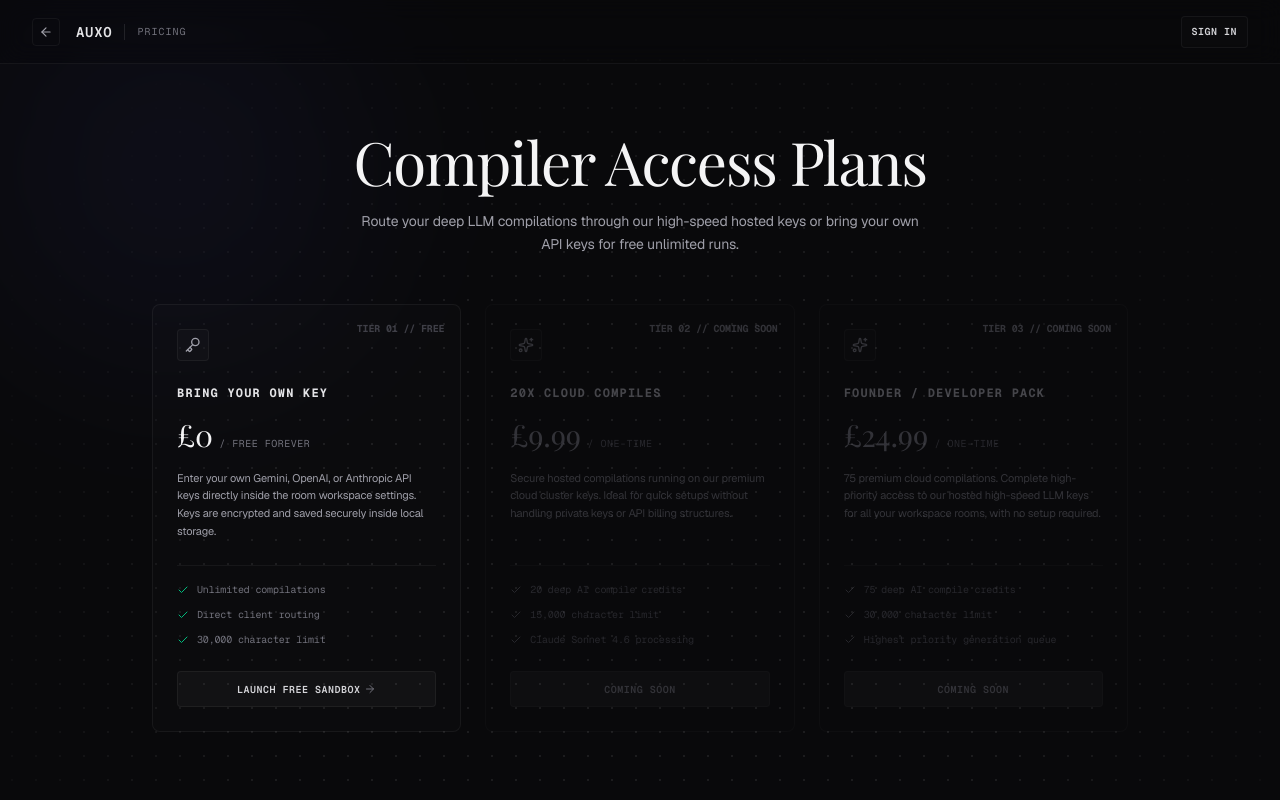
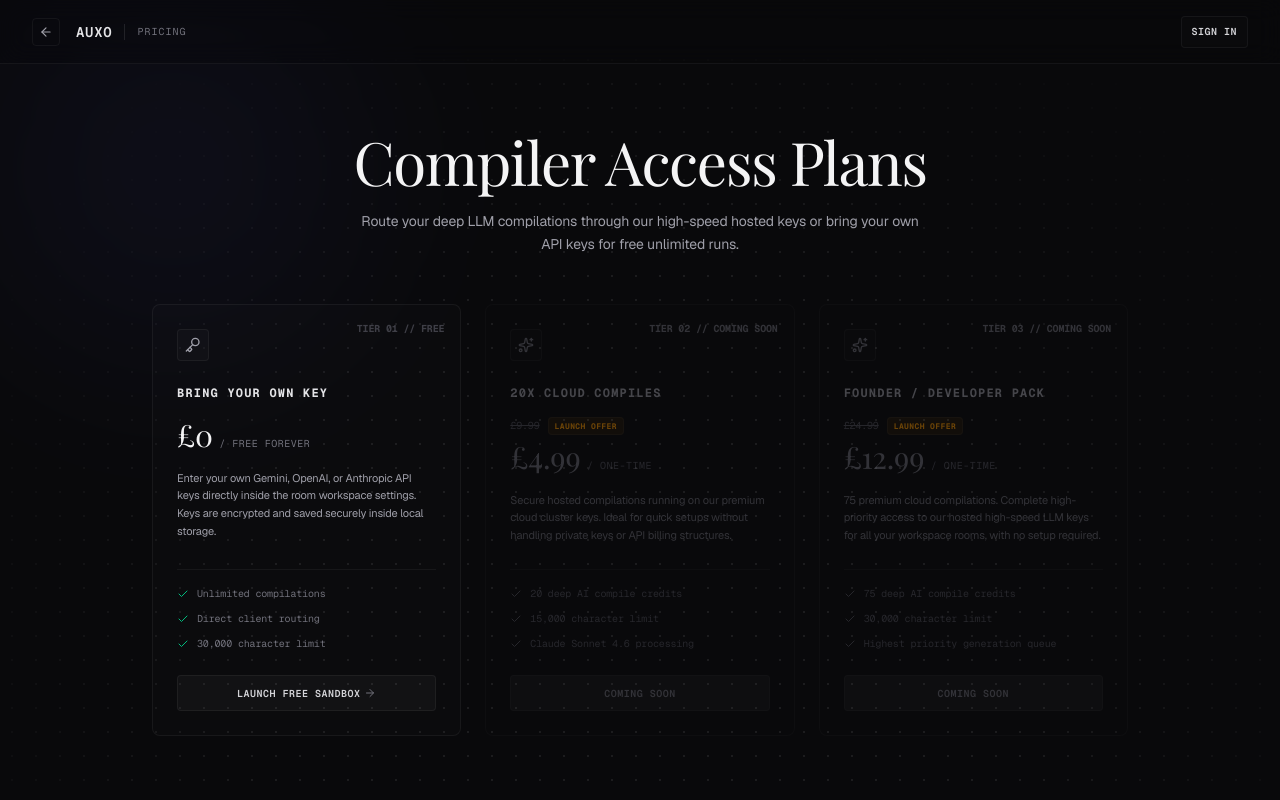
Before and after one commit to auxo-labs/Auxo, a Next.js app: page /pricing in a window 1280 px wide. Shown: the top 800 px of the page. Built offline with nearby package versions, Linux system fonts and the light colour scheme; no server answers; a web font is replaced by a local one.

Commit message:
feat: implement launch pricing discounts with updated UI and adjusted Stripe checkout amounts

```diff
--- a/src/app/api/checkout/route.ts
+++ b/src/app/api/checkout/route.ts
@@ -37,7 +37,7 @@ export async function POST(request: NextRequest) {
 
     // Select pricing structure based on tier selection
     const isDeveloperPack = tier === 'lifetime' || tier === 'pro';
-    const priceAmount = isDeveloperPack ? 2499 : 999; // £24.99 GBP vs £9.99 GBP
+    const priceAmount = isDeveloperPack ? 1299 : 499; // £12.99 GBP vs £4.99 GBP
     const productName = isDeveloperPack ? 'Auxo Developer Pack' : 'Auxo 20x AI Compile Credit Pack';
     const productDesc = isDeveloperPack
       ? '75 premium deep LLM compiles grounded in live package registry metadata.'
--- a/src/app/pricing/pricing-client.tsx
+++ b/src/app/pricing/pricing-client.tsx
@@ -229,7 +229,11 @@ export function PricingClient() {
             <h3 className="text-xs font-mono tracking-widest text-zinc-400 uppercase font-bold">20x Cloud Compiles</h3>
 
             <div className="my-4">
-              <span className="font-serif text-3xl text-zinc-500 font-normal">£9.99</span>
+              <div className="flex items-center gap-2 mb-1">
+                <span className="text-[10px] font-mono text-zinc-600 line-through">£9.99</span>
+                <span className="px-1.5 py-0.5 rounded text-[8px] font-mono font-bold bg-amber-500/10 text-amber-500 border border-amber-500/15 tracking-wider">LAUNCH OFFER</span>
+              </div>
+              <span className="font-serif text-3xl text-zinc-500 font-normal">£4.99</span>
               <span className="text-[10px] font-mono text-zinc-600 tracking-wider"> / ONE-TIME</span>
             </div>
 
@@ -273,7 +277,11 @@ export function PricingClient() {
             <h3 className="text-xs font-mono tracking-widest text-zinc-400 uppercase font-bold">Founder / Developer Pack</h3>
 
             <div className="my-4">
-              <span className="font-serif text-3xl text-zinc-500 font-normal">£24.99</span>
+              <div className="flex items-center gap-2 mb-1">
+                <span className="text-[10px] font-mono text-zinc-600 line-through">£24.99</span>
+                <span className="px-1.5 py-0.5 rounded text-[8px] font-mono font-bold bg-amber-500/10 text-amber-500 border border-amber-500/15 tracking-wider">LAUNCH OFFER</span>
+              </div>
+              <span className="font-serif text-3xl text-zinc-500 font-normal">£12.99</span>
               <span className="text-[10px] font-mono text-zinc-600 tracking-wider"> / ONE-TIME</span>
             </div>
 
```
Also changed, not shown: 1 other file (tests, documents, lock files or other folders).
